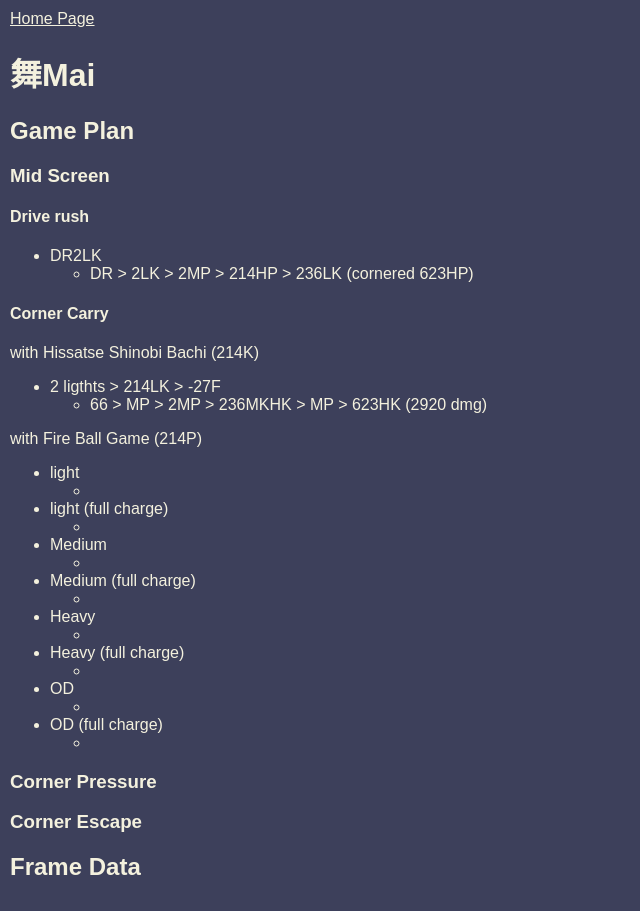
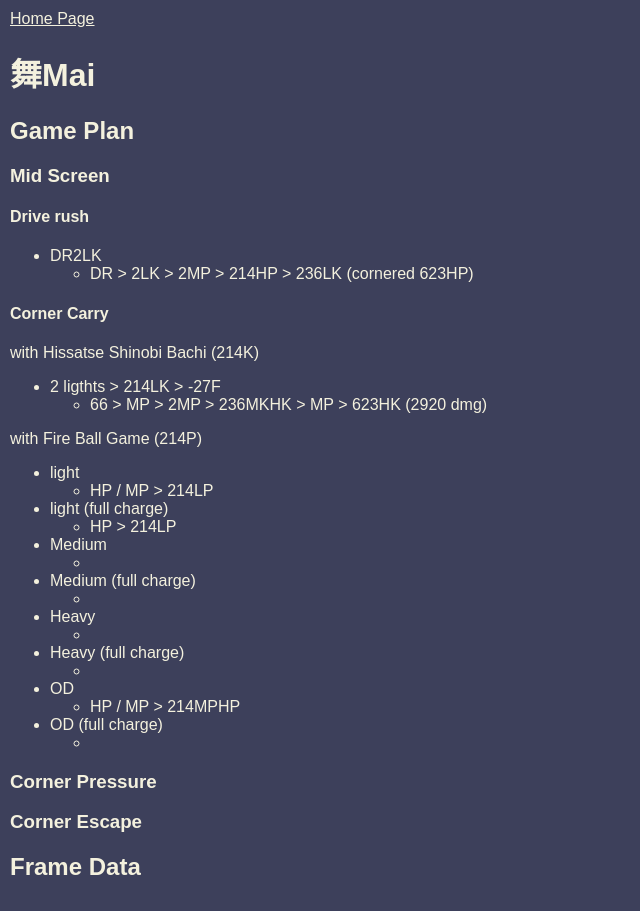
Before and after one commit to ChonCanCode/react-daily-quest, a React (Vite) app: page /#/projects/streetfighter6 in a window 1280 px wide. Shown: the whole page, without its empty margins (0-640 px from the left). Built offline with nearby package versions, Linux system fonts and the light colour scheme.

Commit message:
Update StreetFighter6.tsx

```diff
--- a/src/projects/StreetFighter6.tsx
+++ b/src/projects/StreetFighter6.tsx
@@ -22,7 +22,9 @@ const StreetFighter6 = () => {
       <ul>
         <li>2 ligthts &gt; 214LK &gt; -27F </li>
         <ul>
-          <li>66 &gt; MP &gt; 2MP &gt; 236MKHK &gt; MP &gt; 623HK (2920 dmg)</li>
+          <li>
+            66 &gt; MP &gt; 2MP &gt; 236MKHK &gt; MP &gt; 623HK (2920 dmg)
+          </li>
         </ul>
       </ul>
 
@@ -30,11 +32,11 @@ const StreetFighter6 = () => {
       <ul>
         <li>light</li>
         <ul>
-          <li></li>
+          <li>HP / MP &gt; 214LP</li>
         </ul>
         <li>light (full charge)</li>
         <ul>
-          <li></li>
+          <li>HP &gt; 214LP</li>
         </ul>
         <li>Medium</li>
         <ul>
@@ -54,15 +56,13 @@ const StreetFighter6 = () => {
         </ul>
         <li>OD</li>
         <ul>
-          <li></li>
+          <li>HP / MP &gt; 214MPHP</li>
         </ul>
         <li>OD (full charge)</li>
         <ul>
           <li></li>
         </ul>
       </ul>
-
-
 
       <h3>Corner Pressure</h3>
       <h3>Corner Escape</h3>
```
